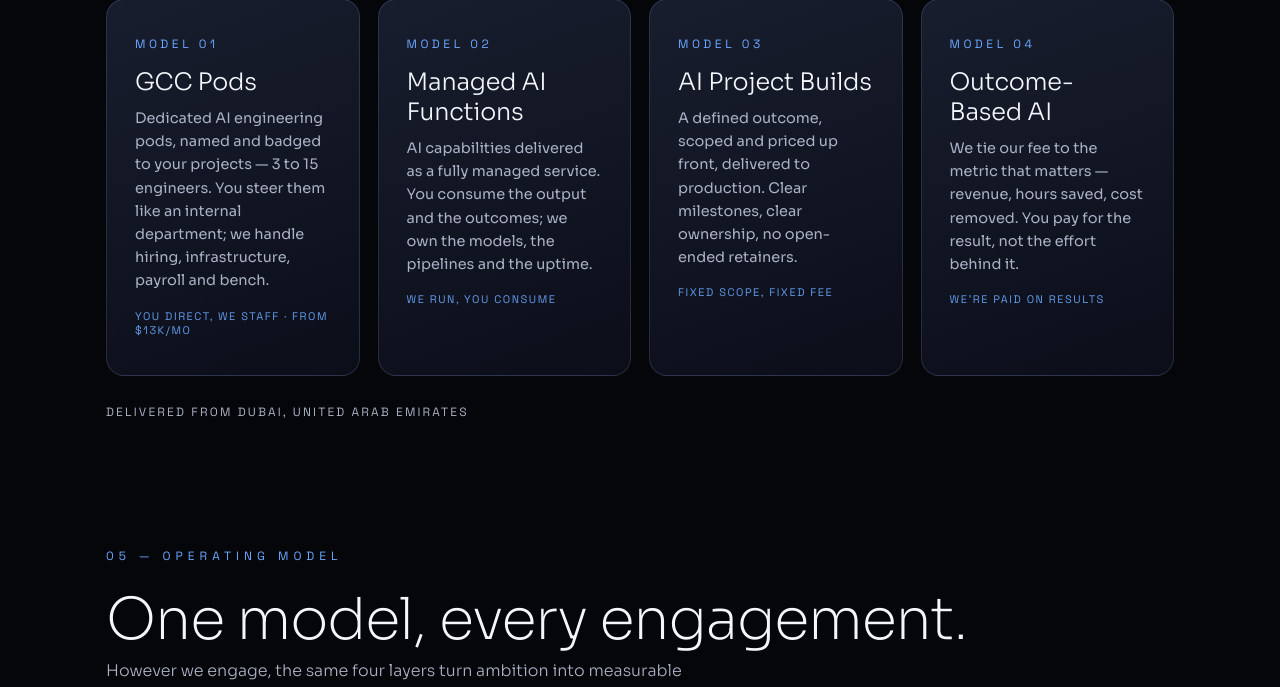
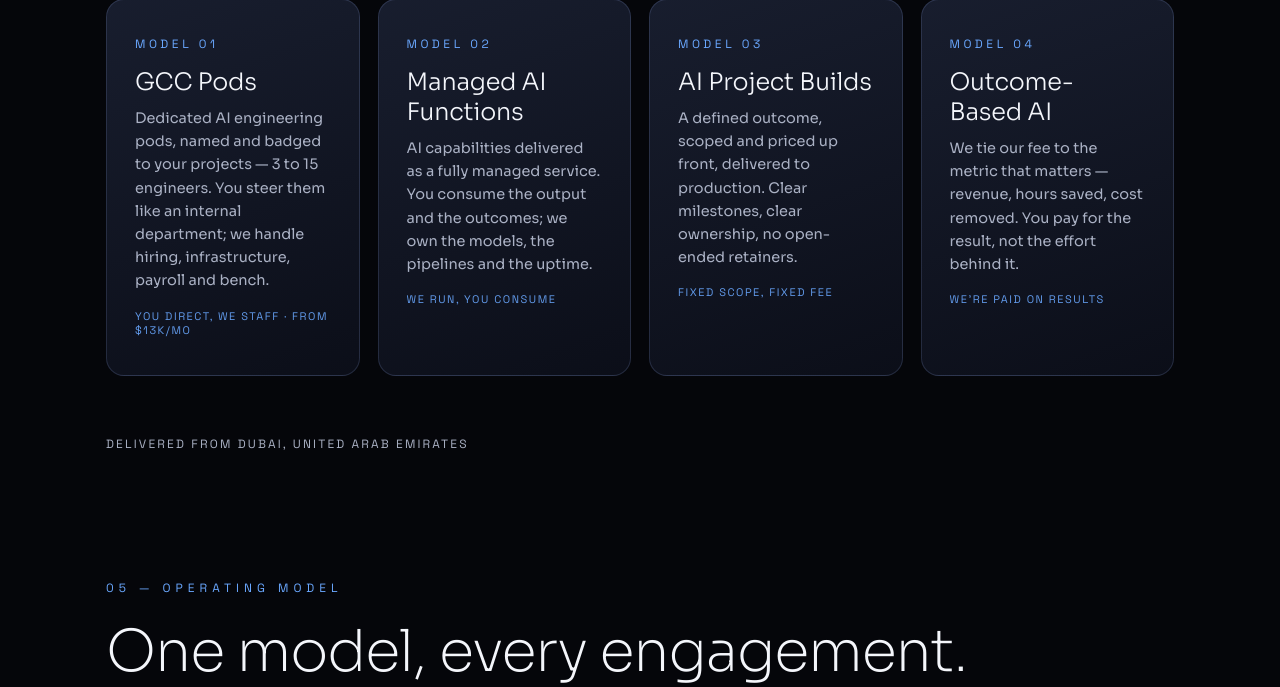
Before and after one commit to faizanrooman/futureacad, a Flask app: page /services in a window 1280 px wide. Shown: the part 3469-4156 px from the top of the page. Run offline with Flask 3, Linux system fonts and the light colour scheme; some libraries are stand-ins or nearby versions.

Commit message:
Fix engagement note hidden behind reveal-animated cards

```diff
--- a/app/static/css/styles.css
+++ b/app/static/css/styles.css
@@ -265,7 +265,7 @@
 @media(max-width:560px){.pillars--4{grid-template-columns:1fr}}
 .pillar__meta{display:block;margin-top:16px;font-family:var(--mono);font-size:11px;letter-spacing:.14em;
   text-transform:uppercase;color:var(--blue-bright);opacity:.9}
-.section__note{margin-top:28px;font-family:var(--mono);font-size:12px;letter-spacing:.18em;
+.section__note{position:relative;z-index:1;margin-top:60px;font-family:var(--mono);font-size:12px;letter-spacing:.18em;
   text-transform:uppercase;color:var(--pearl-dim)}
 /* Partner / certification wordmarks */
 .partners{display:flex;flex-wrap:wrap;align-items:center;justify-content:center;gap:clamp(26px,5vw,60px);
```
